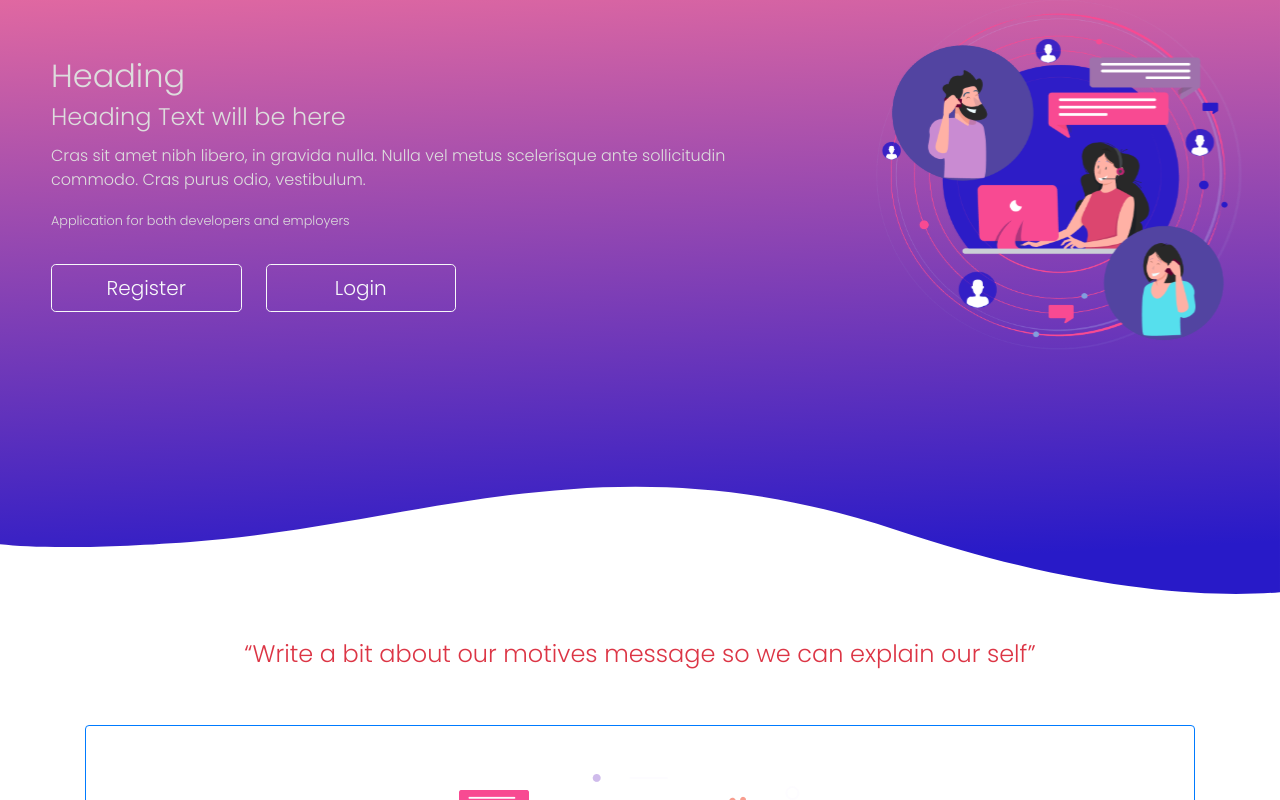
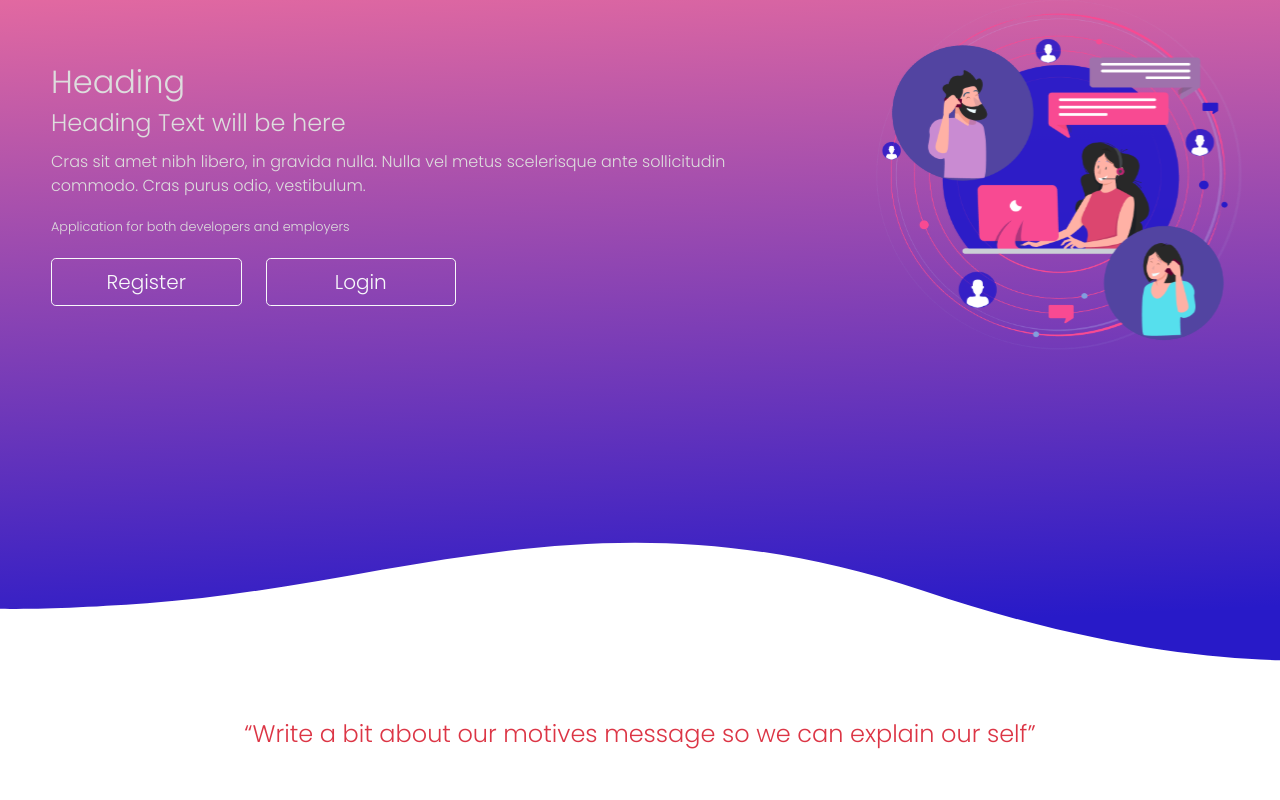
Before and after one commit to khumair/Tindev-Frontend, a React (Create React App) app: page / in a window 1280 px wide. Shown: the top 800 px of the page. Built offline with nearby package versions, Linux system fonts and the light colour scheme.

Commit message:
fix landing page btn

```diff
--- a/src/components/LandingTop/index.tsx
+++ b/src/components/LandingTop/index.tsx
@@ -21,14 +21,17 @@ const LandingTop = () => (
                 Application for both developers and employers
               </small>
             </p>
-            <div className="pt-3">
+            <div className="pt-1">
               <Link
                 to="/register"
-                className="btn btn-outline-light btn-lg mr-4 w-25 py-2 p-0" // width & padding is improvised to avoid text breakage in btn.
+                className="landBtn btn btn-outline-light btn-lg mr-4 w-25 py-2 p-0" // width & padding is improvised to avoid text breakage in btn.
               >
                 Register
               </Link>
-              <Link to="/login" className="btn btn-outline-light btn-lg w-25">
+              <Link
+                to="/login"
+                className="landBtn btn btn-outline-light btn-lg w-25"
+              >
                 Login
               </Link>
             </div>
--- a/src/scss/styles.scss
+++ b/src/scss/styles.scss
@@ -36,10 +36,13 @@ body {
   background-position: center;
   background-repeat: no-repeat;
   background-size: cover;
-  height: 80vh;
+  height: 90vh;
   width: 100%;
 }
 
+.landBtn {
+  min-width: 90px;
+}
 .half-circle {
   width: 200px;
   height: 100px;
```
